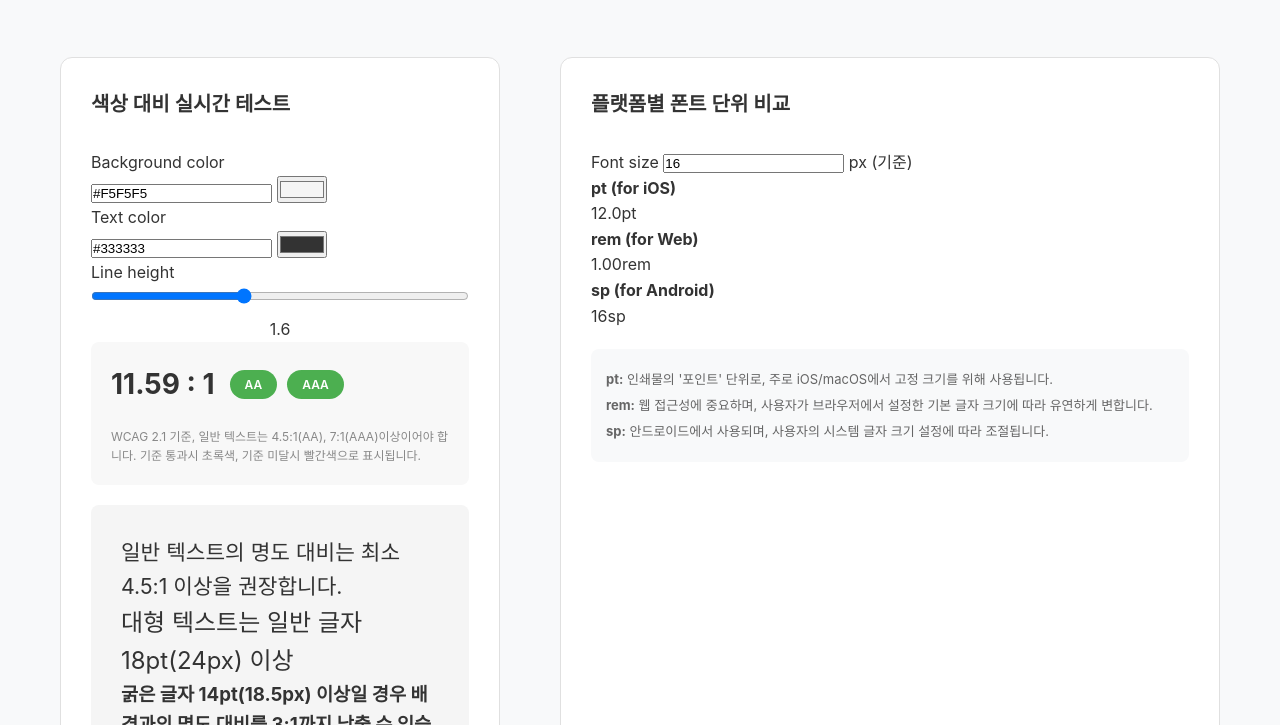
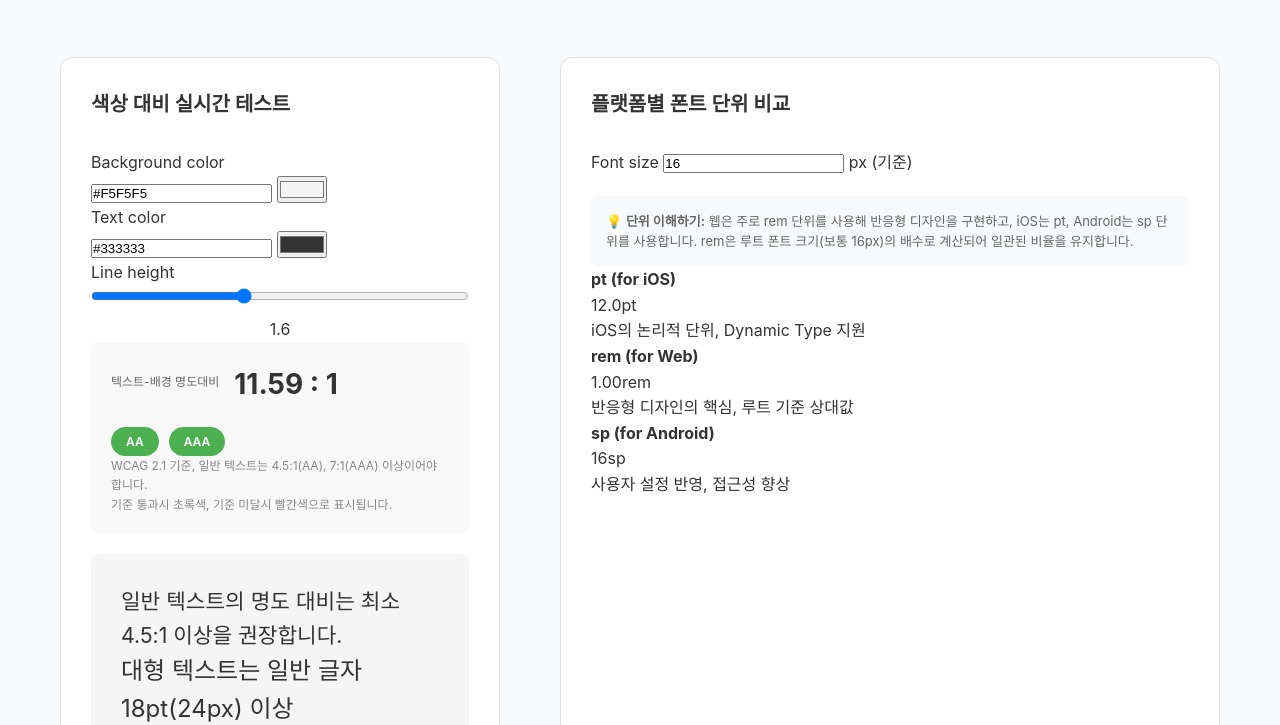
Before and after one commit to fffx2/typouniverse-20250916-4, a website: page index.html in a window 1280 px wide. Both pictures are taken after a click on the link "인터랙티브 실험실". Shown: the part 75-800 px from the top of the page. Drawn offline with Linux system fonts and the light colour scheme; a web font is replaced by a local one.

Commit message:
Update index.html

```diff
--- a/index.html
+++ b/index.html
@@ -132,7 +132,6 @@
                 </div>
             </div>
         </div>
-
         <div id="lab-page" class="lab-page hidden">
     <div class="main-content">
         <div class="contrast-test">
@@ -162,20 +161,21 @@
             </div>
             <div class="contrast-display">
                 <div class="contrast-ratio-wrapper">
+                    <div style="font-size: 12px; color: #666; margin-bottom: 5px;">텍스트-배경 명도대비</div>
                     <div class="contrast-ratio" id="contrast-ratio">12.36 : 1</div>
+                </div>
+                <div class="contrast-status-wrapper">
                     <div class="contrast-status">
                         <span class="status-badge pass" id="aa-status">AA</span>
                         <span class="status-badge pass" id="aaa-status">AAA</span>
                     </div>
-                        </div>
-                        <div class="contrast-info-wrapper">
-                            <p class="contrast-info">WCAG 2.1 기준, 일반 텍스트는 4.5:1(AA), 7:1(AAA)이상이어야 합니다. 기준 통과시 초록색, 기준 미달시 빨간색으로 표시됩니다.</p>
+                    <p class="contrast-info" id="contrast-info">WCAG 2.1 기준, 일반 텍스트는 4.5:1(AA), 7:1(AAA) 이상이어야 합니다.<br>기준 통과시 초록색, 기준 미달시 빨간색으로 표시됩니다.</p>
                 </div>
             </div>
             <div class="text-preview" id="text-preview">
-                        <p class="preview-text-1">일반 텍스트의 명도 대비는 최소 4.5:1 이상을 권장합니다.</p>
-                        <p class="preview-text-2">대형 텍스트는 일반 글자 18pt(24px) 이상</p>
-                        <p class="preview-text-3">굵은 글자 14pt(18.5px) 이상일 경우 배경과의 명도 대비를 3:1까지 낮출 수 있습니다.</p>
+                <div class="preview-text-1">일반 텍스트의 명도 대비는 최소 4.5:1 이상을 권장합니다.</div>
+                <div class="preview-text-2">대형 텍스트는 일반 글자 18pt(24px) 이상</div>
+                <div class="preview-text-3">굵은 글자 14pt(18.5px) 이상일 경우 배경과의 명도 대비를 3:1까지 낮출 수 있습니다.</div>
             </div>
         </div>
 
@@ -186,15 +186,25 @@
                 <input type="number" id="font-size-input" value="16">
                 <span>px (기준)</span>
             </div>
+            <div class="font-unit-guide">
+                💡 <strong>단위 이해하기:</strong> 웹은 주로 rem 단위를 사용해 반응형 디자인을 구현하고, iOS는 pt, Android는 sp 단위를 사용합니다. rem은 루트 폰트 크기(보통 16px)의 배수로 계산되어 일관된 비율을 유지합니다.
+            </div>
             <div class="font-unit-cards">
-                        <div class="font-unit-card"><h4>pt (for iOS)</h4><p class="font-example" id="pt-example">고정 크기 텍스트 예시</p></div>
-                        <div class="font-unit-card"><h4>rem (for Web)</h4><p class="font-example" id="rem-example">고정 크기 텍스트 예시</p></div>
-                        <div class="font-unit-card"><h4>sp (for Android)</h4><p class="font-example" id="sp-example">고정 크기 텍스트 예시</p></div>
+                <div class="font-unit-card">
+                    <h4>pt (for iOS)</h4>
+                    <p class="font-example" id="pt-example">12.0pt</p>
+                    <p class="font-unit-desc">iOS의 논리적 단위, Dynamic Type 지원</p>
                 </div>
-                    <div class="font-unit-guide">
-                        <p><strong>pt:</strong> 인쇄물의 '포인트' 단위로, 주로 iOS/macOS에서 고정 크기를 위해 사용됩니다.</p>
-                        <p><strong>rem:</strong> 웹 접근성에 중요하며, 사용자가 브라우저에서 설정한 기본 글자 크기에 따라 유연하게 변합니다.</p>
-                        <p><strong>sp:</strong> 안드로이드에서 사용되며, 사용자의 시스템 글자 크기 설정에 따라 조절됩니다.</p>
+                <div class="font-unit-card">
+                    <h4>rem (for Web)</h4>
+                    <p class="font-example" id="rem-example">1.00rem</p>
+                    <p class="font-unit-desc">반응형 디자인의 핵심, 루트 기준 상대값</p>
+                </div>
+                <div class="font-unit-card">
+                    <h4>sp (for Android)</h4>
+                    <p class="font-example" id="sp-example">16sp</p>
+                    <p class="font-unit-desc">사용자 설정 반영, 접근성 향상</p>
+                </div>
             </div>
         </div>
 
@@ -202,14 +212,14 @@
             <h2 class="section-header-lab">색약자를 위한 유니버설 컬러 시스템</h2>
             <div class="simulator-display">
                 <div class="simulator-card">
-                            <div class="simulator-title"><span>🎨</span> 일반 시각</div>
+                    <div class="simulator-title"><span>👁️</span> 일반 시각</div>
                     <div class="color-palette-sim">
                         <div class="palette-item" id="origBg"><span class="palette-label">배경</span><span class="hex-code-sim"></span></div>
                         <div class="palette-item" id="origText"><span class="palette-label">텍스트</span><span class="hex-code-sim"></span></div>
                     </div>
                 </div>
                 <div class="simulator-card">
-                            <div class="simulator-title"><span>🔄</span> 적록색약 시각</div>
+                    <div class="simulator-title"><span>🔴🟢</span> 적록색약 시각</div>
                     <div class="color-palette-sim">
                         <div class="palette-item" id="simBg"><span class="palette-label">배경</span><span class="hex-code-sim"></span></div>
                         <div class="palette-item" id="simText"><span class="palette-label">텍스트</span><span class="hex-code-sim"></span></div>
@@ -222,7 +232,7 @@
             </div>
         </div>
     </div>
-        </div>
+
     </div>
     <script src="./script.js"></script>
 </body>
```
Lines whose indentation alone changed are shown as unchanged.
